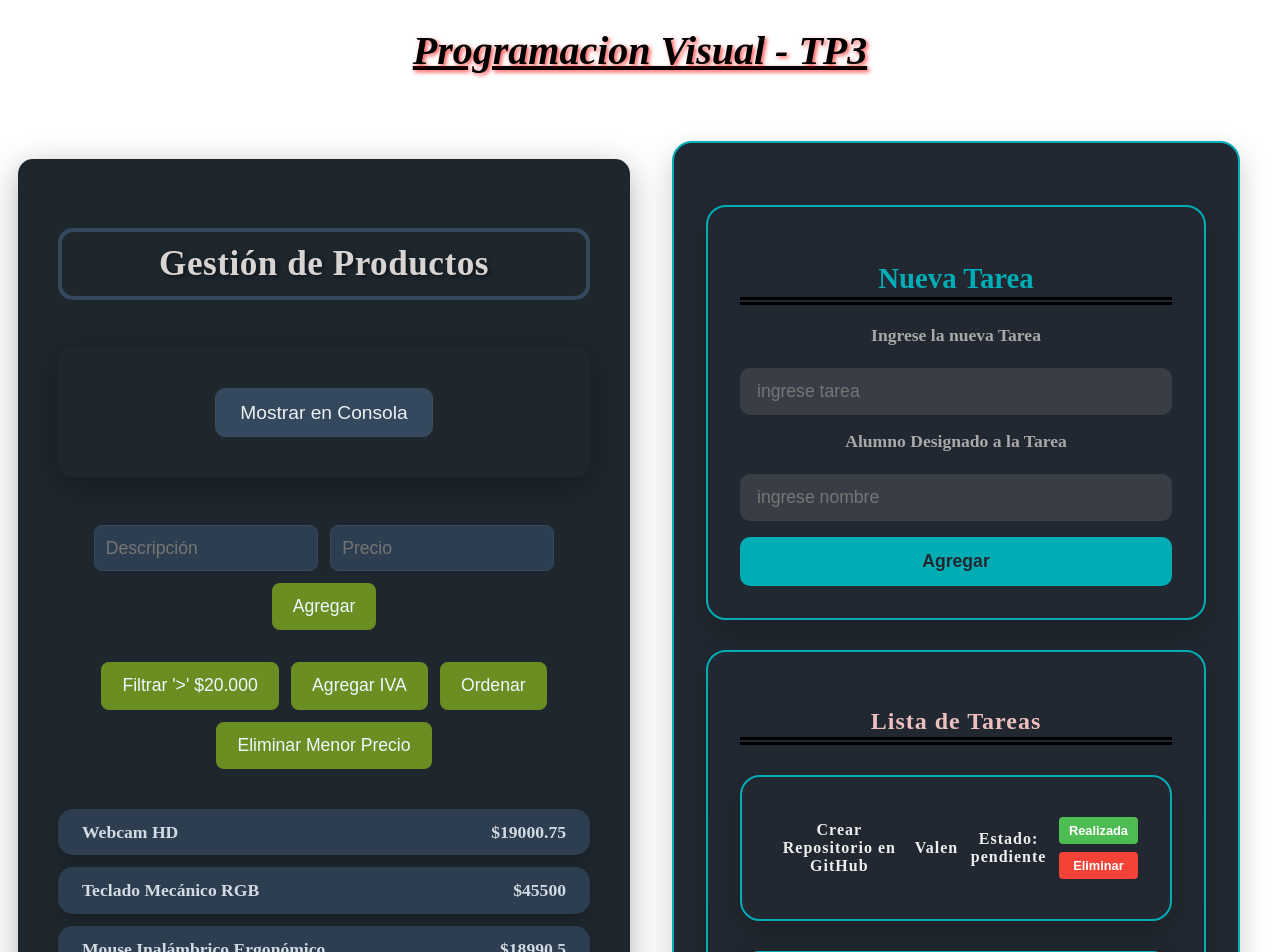
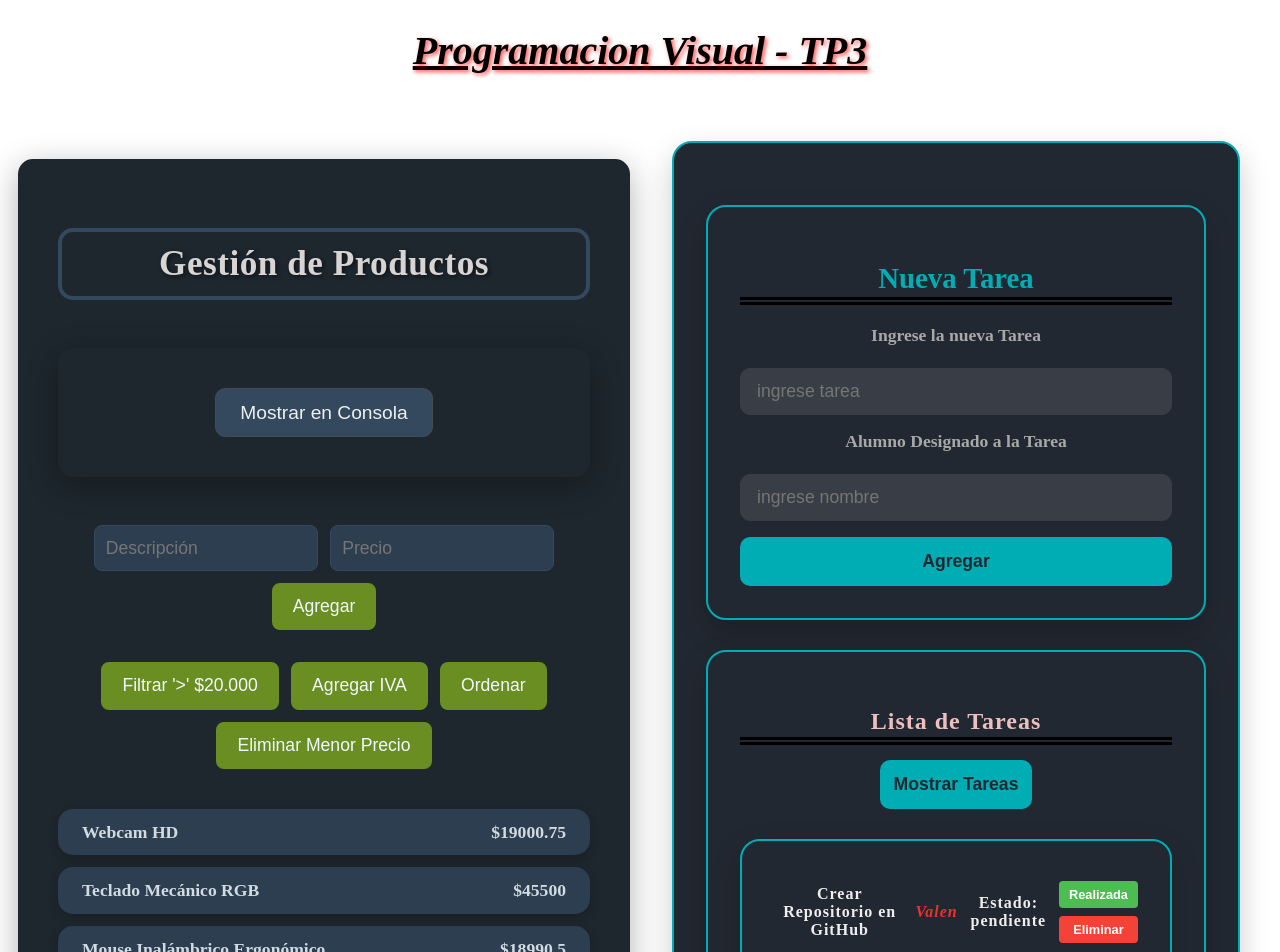
Before and after one commit to valenmadrigal/tp03PV2025Grupo20, a React (Vite) app: page / in a window 1280 px wide. Shown: the top 952 px of the page. Built offline with nearby package versions, Linux system fonts and the light colour scheme.

Commit message:
Agregarmiento de botones para alertas

```diff
--- a/src/assets/component/Productos.jsx
+++ b/src/assets/component/Productos.jsx
@@ -29,8 +29,9 @@ function Producto() {
       setProductosOriginales(nuevosProductos); // Actualiza originales
       setDescripcion('');
       setPrecio('');
-      setIvaAgregado(false); // Reiniciar IVA si se agrega producto nuevo
-    } else {
+      setIvaAgregado(false);
+      alert("Se Agrego nuevo Producto")
+      } else {
       alert("Completa la descripción y el precio");
     }
   };
--- a/src/assets/component/Tareas.jsx
+++ b/src/assets/component/Tareas.jsx
@@ -14,7 +14,8 @@ function Tareas () {
         {id:2,descripcion: "Agregar Colaboradores", alumno:"Franco", estado: "pendiente"},
         {id:3,descripcion: "Crear Rama de Trabajo", alumno:"Selene", estado: "pendiente"},
         {id:4,descripcion: "Hacer Commits con Avanzes", alumno: "Franco", estado: "pendiente"},
-         {id:5,descripcion: "Actualizar avance en Readme", alumno: "Axel", estado: "pendiente"}]);
+         {id:5,descripcion: "Actualizar avance en Readme", alumno: "Axel", estado: "pendiente"}]
+        );
 
     return(
         <div className="task-input-container">
--- a/src/assets/component/TaskInput.jsx
+++ b/src/assets/component/TaskInput.jsx
@@ -34,8 +34,10 @@ const agregarTarea = (event) => {
     console.log(nuevaTarea.descripcion);
     setAlumno("");
     setNuevo("");
-    console.log(nuevaTarea);
-    }
+    console.log(nuevaTarea.alumno," tiene una nueva tarea");
+    alert(nuevaTarea.alumno+" tiene una nueva tarea");
+
+}
 }
 
     return(
--- a/src/assets/component/TaskItem.jsx
+++ b/src/assets/component/TaskItem.jsx
@@ -14,6 +14,7 @@ function TaskItem (props) {
         console.log(listaEliminada);
         setLista(listaEliminada);
         console.log("Tarea Eliminada")
+        alert("Tarea Eliminada")
     }
 
     const cambioEstado = (estado) => {
@@ -34,13 +35,14 @@ function TaskItem (props) {
         };
         setElemento(elementoNuevo);
         console.log("Tarea Realizada")
+        alert("Tarea Realizada")
     }
 
     return (
         <div className="task-input-container">
           <div className="tarea">
             <h3>{elemento.descripcion}</h3>
-            <h3>{elemento.alumno}</h3>
+            <h3 className="nombre">{elemento.alumno}</h3>
             <h3>Estado: {elemento.estado}</h3>
        <div className="botones-tarea"> {/* Nuevo div para los botones */}
             <button className="realizar" onClick={realizar}>Realizada</button>
--- a/src/assets/component/TaskList.jsx
+++ b/src/assets/component/TaskList.jsx
@@ -6,12 +6,20 @@ import '../css/TaskInput.css';
 function TaskList (props) {
 
     const [lista,setLista] = props.tareas;
-
+const mostrarTareasEnAlerta = () => {
+  let mensajeAlerta = "Tareas:\n";
+  lista.forEach(tarea => {
+    mensajeAlerta += `${tarea.alumno} tiene que ${tarea.descripcion}\n`;
+  });
+  alert(mensajeAlerta);
+};
 
     return (
         <div className="task-input-container">
-            <h3 className="titulo-tarea">Lista de Tareas</h3>
-            <ul className="tareas">
+           <div className="header-lista-tareas">
+        <h3 className="titulo-tarea">Lista de Tareas</h3>
+        <button className="boton-mostrar-tareas" onClick={mostrarTareasEnAlerta}>Mostrar Tareas</button>
+      </div>      <ul className="tareas">
                 {lista.map((elemento)=> (<li key={elemento.id}>
                     <TaskItem tarea = {elemento} listaTareas={[lista,setLista]}></TaskItem>
 
--- a/src/assets/css/TaskInput.css
+++ b/src/assets/css/TaskInput.css
@@ -1,4 +1,11 @@
-
+.task-input-container .nombre {
+  text-align: center;
+  color: #eb3030;
+  font-size: 3rem;
+  margin-bottom: 20px;
+  letter-spacing: 1px;
+  font-style: italic;
+}
 .task-input-container {
   background-color: #222831;
   border: 2px solid #00adb5;
```
